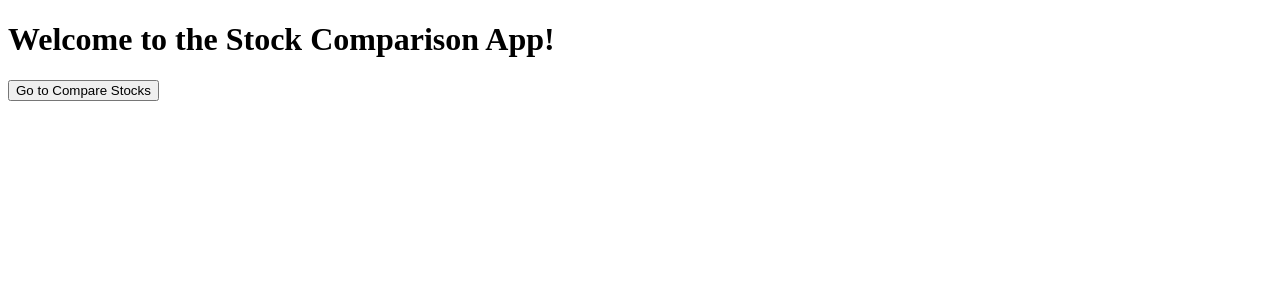
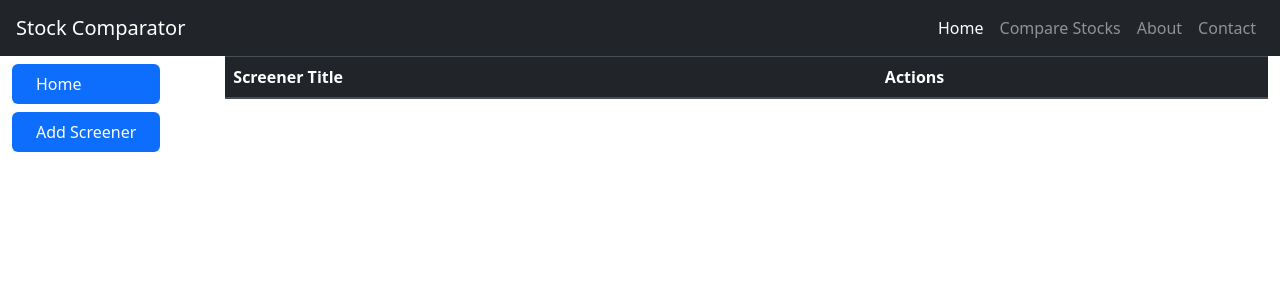
Before and after one commit to Arashpreet123/stockScreener, a Flask app: page / in a window 1280 px wide. Shown: the top 300 px of the page. Run offline with Flask 3, Linux system fonts and the light colour scheme; lists and menus that the app fills with data are empty.

Commit message:
update db

```diff
--- a/app.py
+++ b/app.py
@@ -1,5 +1,6 @@
 from flask import Flask, render_template, request, jsonify
 from api_handler import fetch_stock_ratios
+from db import fetch_all
 
 app = Flask(__name__)
 
@@ -17,7 +18,6 @@ def add():
 @app.route('/comparestocks', methods=['GET', 'POST'])
 def compare_stocks():
     if request.method == 'GET':
-        # Render the compare stocks page
         return render_template('compare.html')
 
     if request.method == 'POST':
@@ -40,5 +40,14 @@ def compare_stocks():
             return jsonify({"error": str(e)}), 500
 
 
+@app.route('/users', methods=['GET'])
+def get_users():
+    try:
+        users = fetch_all('users')
+        return jsonify(users)
+    except Exception as e:
+        return jsonify({'error': str(e)}), 500
+
+
 if __name__ == '__main__':
     app.run(debug=True)
--- a/templates/index.html
+++ b/templates/index.html
@@ -1,14 +1,80 @@
 <!DOCTYPE html>
 <html lang="en">
-<head>
-    <meta charset="UTF-8">
-    <meta name="viewport" content="width=device-width, initial-scale=1.0">
-    <title>Stock Comparison App</title>
-</head>
-<body>
-    <h1>Welcome to the Stock Comparison App!</h1>
-    <a href="/comparestocks">
-        <button>Go to Compare Stocks</button>
-    </a>
-</body>
+  <head>
+    <meta charset="UTF-8" />
+    <meta name="viewport" content="width=device-width, initial-scale=1.0" />
+    <title>Compare Stocks</title>
+    <!-- <script src="https://code.jquery.com/jquery-3.6.0.min.js"></script> -->
+    <link
+      rel="stylesheet"
+      href="https://cdn.jsdelivr.net/npm/bootstrap@4.3.1/dist/css/bootstrap.min.css"
+      integrity="sha384-ggOyR0iXCbMQv3Xipma34MD+dH/1fQ784/j6cY/iJTQUOhcWr7x9JvoRxT2MZw1T"
+      crossorigin="anonymous"
+    />
+    <link
+      rel="stylesheet"
+      href="https://cdn.jsdelivr.net/npm/bootstrap@5.3.0/dist/css/bootstrap.min.css"
+    />
+  </head>
+
+  <body>
+    <script src="https://cdn.jsdelivr.net/npm/bootstrap@5.3.0/dist/js/bootstrap.bundle.min.js"></script>
+    <nav class="navbar navbar-expand-lg navbar-dark bg-dark px-3">
+      <a class="navbar-brand" href="#">Stock Comparator</a>
+      <div class="collapse navbar-collapse" id="navbarNav">
+        <ul class="navbar-nav ml-auto">
+          <li class="nav-item active">
+            <a class="nav-link" href="/index">Home</a>
+          </li>
+          <li class="nav-item">
+            <a class="nav-link" href="/comparestocks">Compare Stocks</a>
+          </li>
+          <li class="nav-item">
+            <a class="nav-link" href="#">About</a>
+          </li>
+          <li class="nav-item">
+            <a class="nav-link" href="#">Contact</a>
+          </li>
+        </ul>
+      </div>
+    </nav>
+    <div class="container-fluid">
+      <div class="row">
+        <div class="col-2">
+          <nav class="navbar">
+            <div class="align-items-start">
+              <a
+                class="nav-link bg-primary text-white rounded px-4 py-2 mb-2"
+                href="/"
+                >Home</a
+              >
+              <a
+                class="nav-link bg-primary text-white rounded px-4 py-2 mb-2 text-nowrap"
+                href="/add"
+                >Add Screener</a
+              >
+            </div>
+          </nav>
+        </div>
+        <div class="col-10 table-responsive">
+            <table id="stock-table" class="table table-dark table-striped">
+              <thead>
+                <tr>
+                  <th>Screener Title</th>
+                  <th>Actions</th>
+                </tr>
+              </thead>
+              <tbody>
+                <tr>
+
+                </tr>
+              </tbody>
+            </table>
+          </div>
+      </div>
+    </div>
+    <script>
+      document.addEventListener("DOMContentLoaded", () => {});
+    </script>
+  </body>
 </html>
```
Also changed, not shown: db.py (added, +31 -0 lines), templates/add.html (+54 -21 lines), templates/compare.html (+20 -9 lines).
